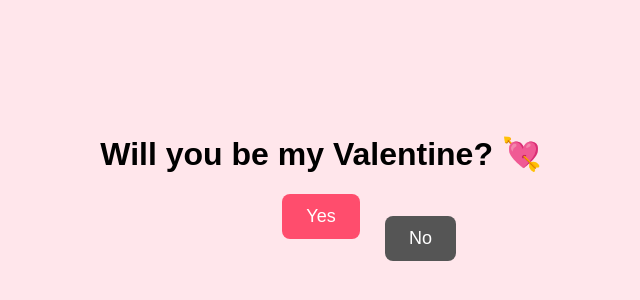
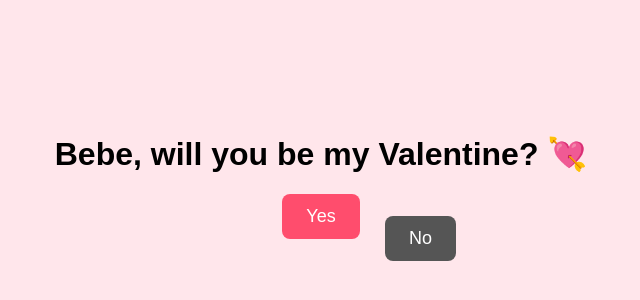
Before and after one commit to nedacsiel/valentine, a plain HTML site: page index.html in a window 1280 px wide. Shown: the part 224-524 px from the top of the page, without its empty margins (319-959 px from the left). Drawn offline with Linux system fonts and the light colour scheme.

Commit message:
Update index.html

```diff
--- a/index.html
+++ b/index.html
@@ -7,7 +7,7 @@
 </head>
 
 <body>
-  <h1>Will you be my Valentine? 💘</h1>
+  <h1>Bebe, will you be my Valentine? 💘</h1>
 
   <button id="yes">Yes</button>
   <button id="no">No</button>
```
